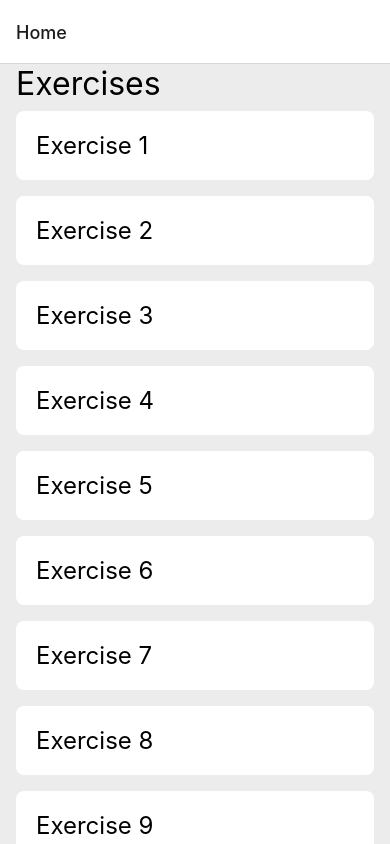
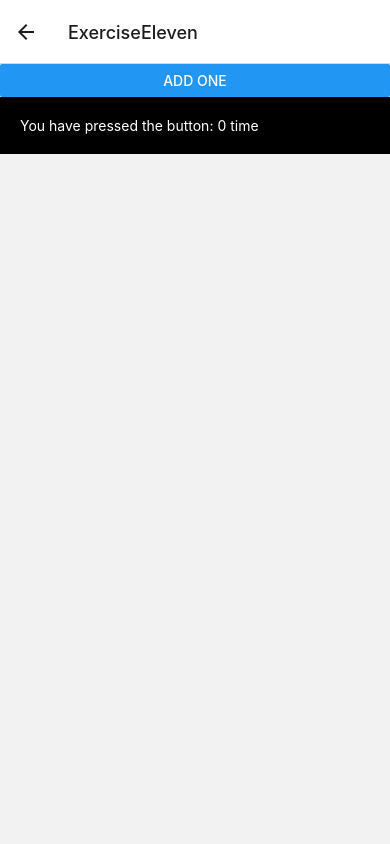
Before and after one commit to nicmalegre/react-native-fundamentals, a React Native app: screen /ExerciseEleven in a window 390 px wide. Shown: the top 844 px of the page. Built offline with nearby package versions, Linux system fonts and the light colour scheme.

Commit message:
Complete exercise eleven

```diff
--- a/App.js
+++ b/App.js
@@ -13,6 +13,7 @@ import {ExerciseSeven} from './src/screens/ExerciseSeven';
 import {ExerciseEight} from './src/screens/ExerciseEight';
 import {ExerciseNine} from './src/screens/ExerciseNine';
 import {ExerciseTen} from './src/screens/ExerciseTen';
+import ExerciseEleven from './src/screens/ExerciseEleven';
 
 const Stack = createNativeStackNavigator();
 
@@ -31,6 +32,7 @@ const App = () => {
         <Stack.Screen name="ExerciseEight" component={ExerciseEight} />
         <Stack.Screen name="ExerciseNine" component={ExerciseNine} />
         <Stack.Screen name="ExerciseTen" component={ExerciseTen} />
+        <Stack.Screen name="ExerciseEleven" component={ExerciseEleven} />
       </Stack.Navigator>
     </NavigationContainer>
   );
--- /dev/null
+++ b/src/screens/ExerciseEleven.js
@@ -0,0 +1,41 @@
+import React, {Component} from 'react';
+import {Button, StyleSheet, Text, View} from 'react-native';
+
+class ExerciseEleven extends Component {
+  state = {
+    count: 0,
+  };
+
+  render() {
+    const {count} = this.state;
+    return (
+      <View>
+        <Button
+          title="Add one"
+          onPress={() =>
+            this.setState(prevState => ({count: prevState.count + 1}))
+          }>
+          Add one
+        </Button>
+
+        <View style={style.subSection}>
+          <Text style={style.text}>
+            You have pressed the button: {count} {count > 1 ? 'times' : 'time'}
+          </Text>
+        </View>
+      </View>
+    );
+  }
+}
+
+const style = StyleSheet.create({
+  subSection: {
+    padding: 20,
+    backgroundColor: 'black',
+  },
+  text: {
+    color: 'white',
+  },
+});
+
+export default ExerciseEleven;
```
